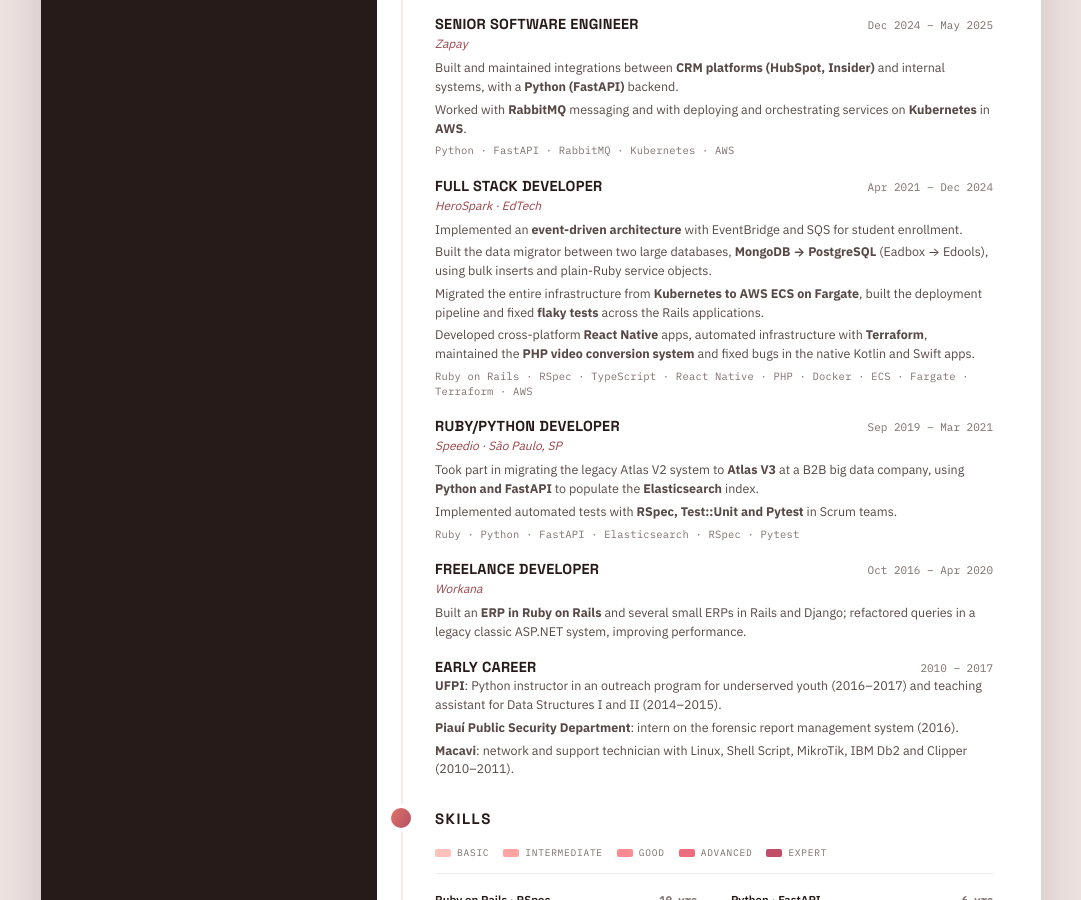
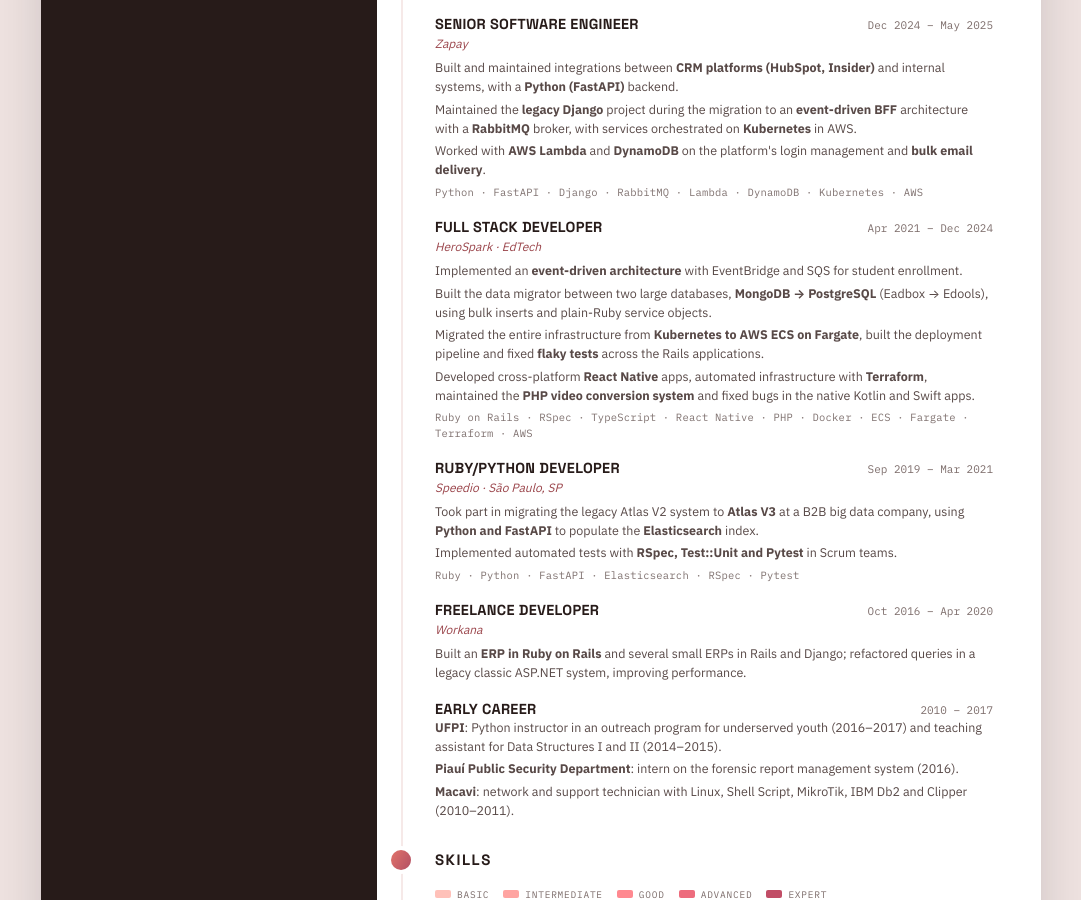
Before and after one commit to josafams/profile, a plain HTML site: page index.html in a window 1280 px wide. Shown: the part 1226-2126 px from the top of the page, without its empty margins (99-1180 px from the left). Drawn offline with Linux system fonts and the light colour scheme.

Commit message:
Atualiza experiência na Zapay

```diff
--- a/index.html
+++ b/index.html
@@ -292,11 +292,13 @@
             <div class="job__at">Zapay</div>
             <ul>
               <li lang="pt">Desenvolvi e mantive integrações entre plataformas de <strong>CRM (HubSpot, Insider)</strong> e sistemas internos, com backend em <strong>Python (FastAPI)</strong>.</li>
-              <li lang="pt">Trabalhei com mensageria em <strong>RabbitMQ</strong> e com implantação e orquestração de serviços em <strong>Kubernetes</strong> na <strong>AWS</strong>.</li>
+              <li lang="pt">Mantive o projeto <strong>Django legado</strong> durante a migração para o padrão <strong>BFF orientado a eventos</strong> com broker <strong>RabbitMQ</strong>, com serviços orquestrados em <strong>Kubernetes</strong> na AWS.</li>
+              <li lang="pt">Atuei com <strong>AWS Lambda</strong> e <strong>DynamoDB</strong> no gerenciamento de logins da plataforma e no <strong>disparo de e-mails em massa</strong>.</li>
               <li lang="en">Built and maintained integrations between <strong>CRM platforms (HubSpot, Insider)</strong> and internal systems, with a <strong>Python (FastAPI)</strong> backend.</li>
-              <li lang="en">Worked with <strong>RabbitMQ</strong> messaging and with deploying and orchestrating services on <strong>Kubernetes</strong> in <strong>AWS</strong>.</li>
+              <li lang="en">Maintained the <strong>legacy Django</strong> project during the migration to an <strong>event-driven BFF</strong> architecture with a <strong>RabbitMQ</strong> broker, with services orchestrated on <strong>Kubernetes</strong> in AWS.</li>
+              <li lang="en">Worked with <strong>AWS Lambda</strong> and <strong>DynamoDB</strong> on the platform's login management and <strong>bulk email delivery</strong>.</li>
             </ul>
-            <div class="stack job__stack">Python · FastAPI · RabbitMQ · Kubernetes · AWS</div>
+            <div class="stack job__stack">Python · FastAPI · Django · RabbitMQ · Lambda · DynamoDB · Kubernetes · AWS</div>
           </div>
 
           <div class="job block">
```
